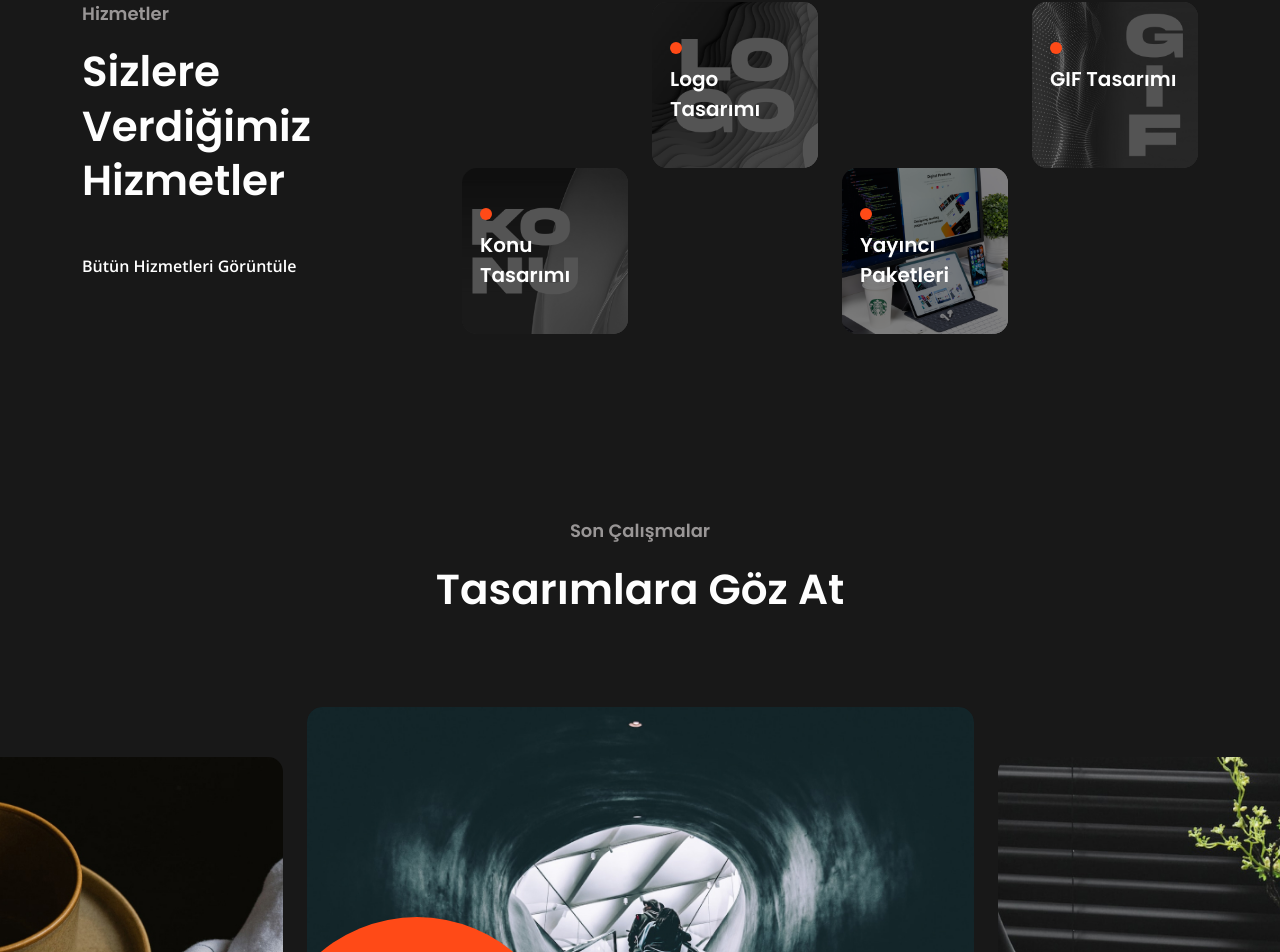
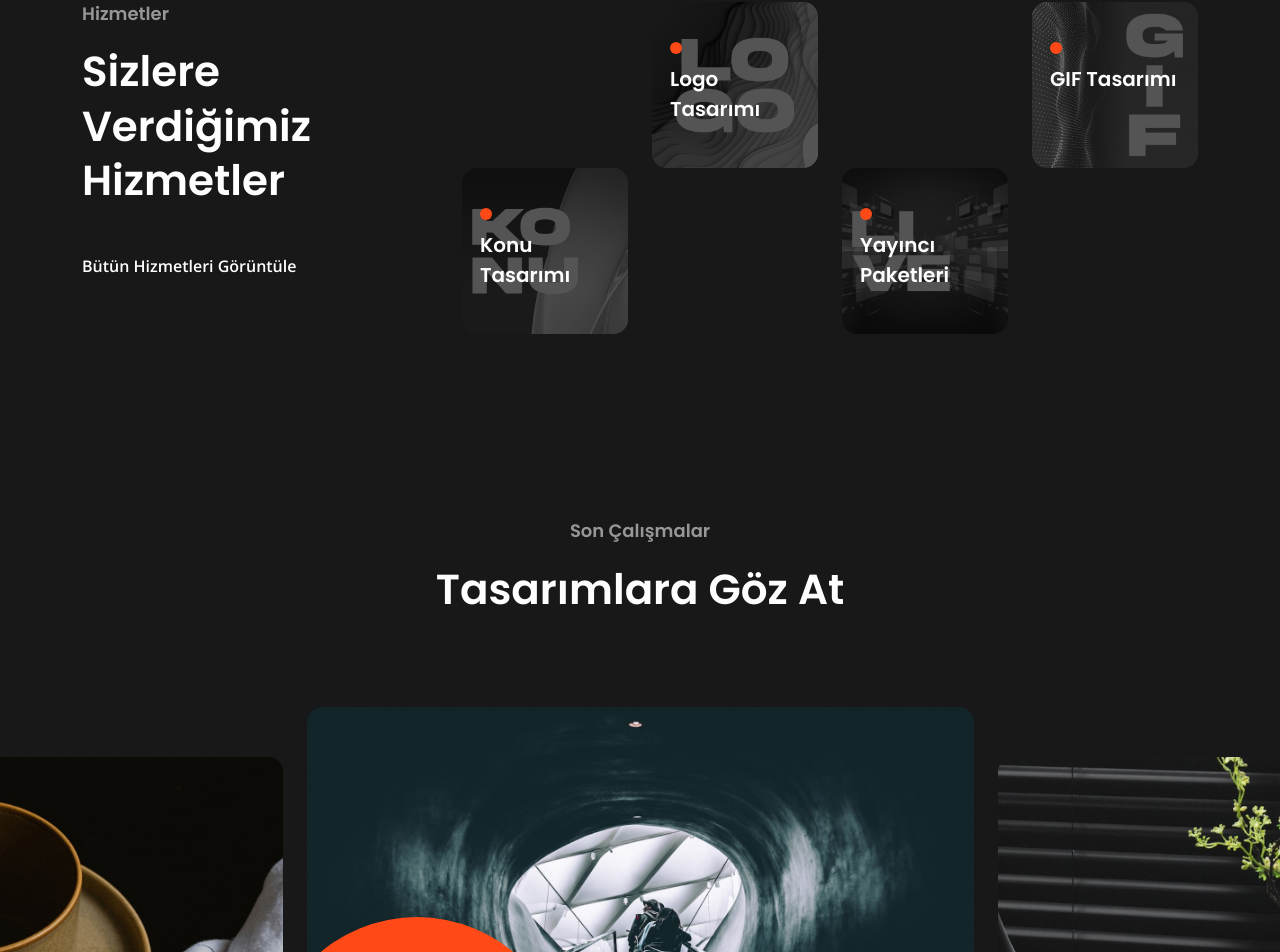
Before and after one commit to risuscreative/alphawebsite, a React (Create React App) app: page / in a window 1280 px wide. Shown: the part 1267-2219 px from the top of the page. Built offline with nearby package versions, Linux system fonts and the light colour scheme; some icons are missing.

Commit message:
Update Home.jsx

```diff
--- a/src/components/Pages/Home.jsx
+++ b/src/components/Pages/Home.jsx
@@ -130,7 +130,7 @@ export default function Home() {
                   <Card
                     title="Yayıncı Paketleri"
                     link="/service/service-details"
-                    src="/images/service_4.jpeg"
+                    src="/images/live.png"
                     alt="Service"
                   />
                   <Spacing lg="0" md="30" />
```
